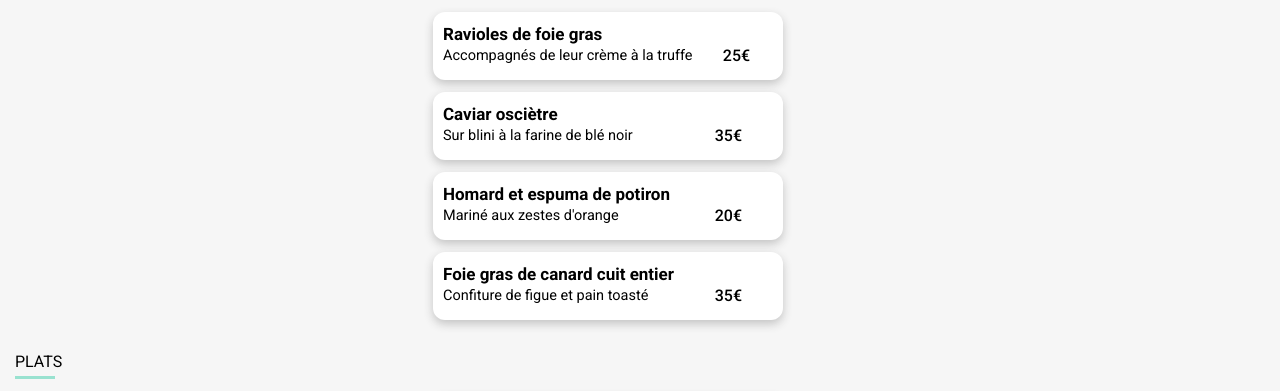
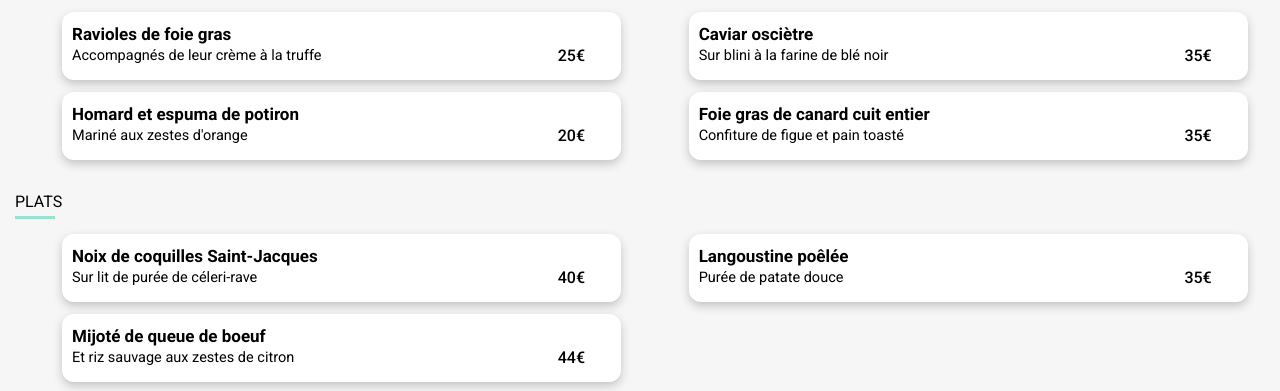
Before and after one commit to AmaruZ/AmarZirouel_3_315032021, a website: page restaurant_charonne.html in a window 1280 px wide. Shown: the part 392-783 px from the top of the page. Drawn offline with Linux system fonts and the light colour scheme; a web font is replaced by a local one.

Commit message:
ajustement version desktop

```diff
--- a/sass/Components/_buttons.scss
+++ b/sass/Components/_buttons.scss
@@ -27,11 +27,19 @@
     margin-bottom: 20px;
     margin-right: 20px;
     padding-top: 0.5rem;
+    width: 95%;
+    max-width: 400px;
+    @include media-query(tablet-low){
+        max-width: inherit;
+        width: 60%;
+    }
+    @include media-query(desktop){
+        width: 30%;
+    }
+
 
     &__number{
-        display:flex;
-        justify-content: center;
-        align-items: center;
+        @include centerflex;
         height: 25px;
         width: 25px;
         padding-top: 0.3rem;
@@ -39,6 +47,7 @@
         color: white;
         border-radius: 50%;
         margin-left: -15px;
+        font-size: 1.4rem;
     }
     &__icon{
         color: $color-grey;
--- a/sass/Layout/_container.scss
+++ b/sass/Layout/_container.scss
@@ -11,7 +11,7 @@
     border: 5px solid $color-primary;
     border-bottom-color: transparent;
     border-left-color: transparent;
-    animation: spinner 2s 1.5 linear, fadeout 1ms 3s 1 forwards;
+    animation: spinner 0s 1.5 linear, fadeout 1ms 3s 1 forwards;
     &::before {
         content: "";
         position: absolute;
@@ -21,7 +21,7 @@
         border: 5px solid $color-secondary;
         border-top-color: transparent;
         border-right-color: transparent;
-        animation: spinner 1s 3 reverse linear, fadeout 1ms 3s 1 forwards;
+        animation: spinner 0s 3 reverse linear, fadeout 1ms 3s 1 forwards;
     }
 }
 
@@ -30,8 +30,10 @@
     top: 0;
     transform: translateY(-10000px);
     animation: show-content 100ms 1 forwards;
-    animation-delay: 3050ms;
+    //animation-delay: 3050ms;
     width: 100%;
+    @include media-query(desktop){
+    }
 }
 
 .explore {
@@ -57,11 +59,23 @@
 }
 
 .fonction-container {
-    margin-left: 20px;
     padding-top: 30px;
+    padding-left: 20px;
 
     &__list {
         margin-top: 30px;
+
+        display: flex;
+        flex-direction: column;
+        align-items: center;
+        @include media-query(desktop){
+            flex-flow: row wrap;
+            justify-content: space-between;
+            width: 98%;
+            margin-left: auto;
+            margin-right: auto;
+        }
+
     }
 }
 
@@ -73,7 +87,7 @@
     i {
         color: $color-grey;
     }
-    input {
+    &__input {
         background-color: lighten($color: $color-grey, $amount: 70%);
         color: $color-grey;
         border: none;
@@ -81,6 +95,7 @@
         font-weight: 600;
         margin-left: 15px;
         font-size: 1.5rem;
+        height: 3rem;
         &::placeholder {
             color: #3e3e3e;
         }
@@ -92,6 +107,12 @@
     margin-top: 50px;
     padding-top: 50px;
     padding-bottom: 5rem;
+    @include media-query(desktop){
+        border-radius: 20px;
+        margin: 20px;
+        padding: 30px 0;
+    }
+
     &__title {
         margin-left: 2rem;
     }
@@ -99,6 +120,10 @@
         display: flex;
         flex-direction: column;
         margin-top: 2rem;
+        @include media-query(desktop){
+            flex-flow: row wrap;
+            margin: 20px 10px;
+        }
     }
 }
 
@@ -112,6 +137,10 @@
     margin-right: auto;
     border-radius: 20px;
     @include shadow;
+    @include media-query(desktop){
+        width: 47%;
+        margin-bottom: 20px;
+    }
     &__visu {
         height: 70%;
         position: relative;
@@ -219,7 +248,9 @@
     @include media-query(desktop){
         border-radius: 3.3rem;
         margin-bottom: 2rem;
-        overflow: hidden;
+        width: 99%;
+        margin-left: auto;
+        margin-right: auto;
 
     }
 
@@ -236,13 +267,14 @@
     &__list {
         display: flex;
         flex-direction: column;
+        margin-left: auto;
+        margin-right: auto;
         margin-bottom: 2rem;
         width: 95%;
-        @include media-query(desktop){
+        @include media-query(tablet-low){
             flex-flow: row wrap;
-            justify-content: flex-start;
-            margin-left: auto;
-            margin-right: auto;
+            justify-content: space-between;
+
 
         }
     }
@@ -266,24 +298,26 @@
     border-radius: 1.2rem;
     margin-bottom: 1.2rem;
     overflow: hidden;
-    @for $dishes from 1 through 10 {
+    @for $dishes from 2 through 10 {
         &--#{$dishes} {
             animation-delay: $dishes-delay * $dishes;
         }
     }
     animation: show-dishes 1s;
-    @include media-query(desktop){
+    @include media-query(tablet-high){
+        $width-dish: 46%;
         width: $width-dish;
         margin-left: 3rem;
         margin-right: 0rem;
     }
+    @include media-query(desktop){
+        $width-dish: 47.5%;
+        width: $width-dish;
+    }
 
     &__text {
         margin: 1.2rem 0 1.5rem 1rem;
-        width: calc(#{$width-dish} + -#{$width-price});
-        @include media-query(desktop){
-            width: calc(#{$width-dish} + -#{$width-price});
-        }
+        width: unquote("calc(100% - 60px)");
     }
 
     &__name {
@@ -333,11 +367,8 @@
         transition: transform 1s;
     }
     &:hover &__text {
-        width: 55%;
+        width: unquote("calc(100% - 160px)");
         transition: all 1s;
-        @include media-query(desktop){
-            width: 65%;
-        }
     }
 }
 
@@ -346,4 +377,7 @@
     @include centerflex;
     padding-top: 3rem;
     padding-bottom: 4rem;
+    @include media-query(desktop){
+        background: #fff;
+    }
 }
--- a/sass/Layout/_footer.scss
+++ b/sass/Layout/_footer.scss
@@ -12,6 +12,10 @@ footer{
     &__logo{
         font-family: 'Shrikhand', cursive;
         font-size: 1.8rem;
+        @include media-query(desktop){
+            display: flex;
+            justify-content: center;
+        }
     }
     &__list{
         margin-top: 10px;
@@ -19,6 +23,7 @@ footer{
         ul{
             @include media-query(desktop){
                 display: flex;
+                justify-content: center;
             }
         }
 
--- a/sass/Utils/_animations.scss
+++ b/sass/Utils/_animations.scss
@@ -43,5 +43,15 @@
         transform: translateY(0);
         opacity: 1;
     }
+}
 
+@keyframes show-dishes-desktop{
+    0%{
+        transform: translateX(5rem);
+        opacity: 0;
+    }
+    100%{
+        transform: translateX(0);
+        opacity: 1;
+    }
 }
--- a/sass/Utils/_variables.scss
+++ b/sass/Utils/_variables.scss
@@ -14,9 +14,11 @@ $height: 80px;
 $margin: 200px;
 $width-checked: 60px;
 $width-price: 100px;
-$width-dish: 350px;
+$width-dish: 98%;
 
 $breakpoints: (
     tablet-low: 680px,
+    tablet-medium: 768px,
+    tablet-high: 1024px,
     desktop: 1366px
 );
```
Also changed, not shown: index.html (+1 -1 lines), style.css, 1 other file.
